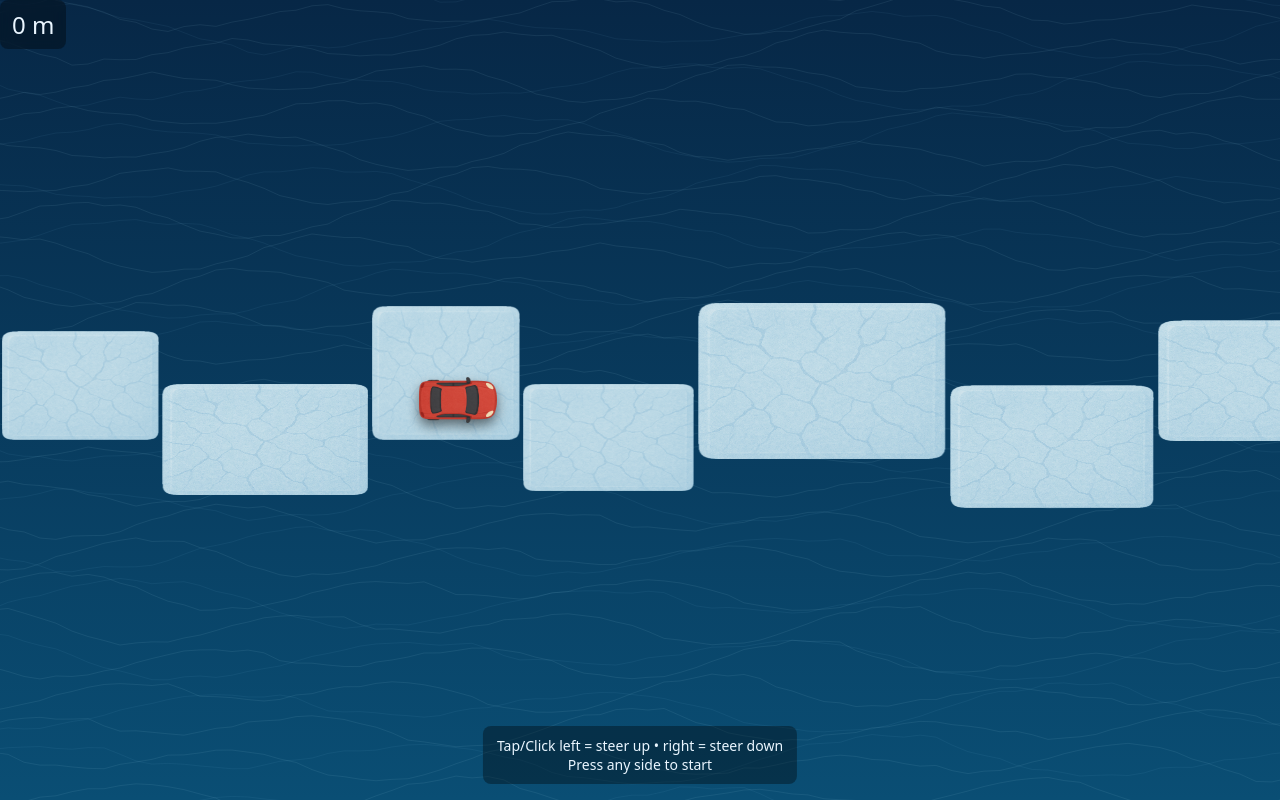
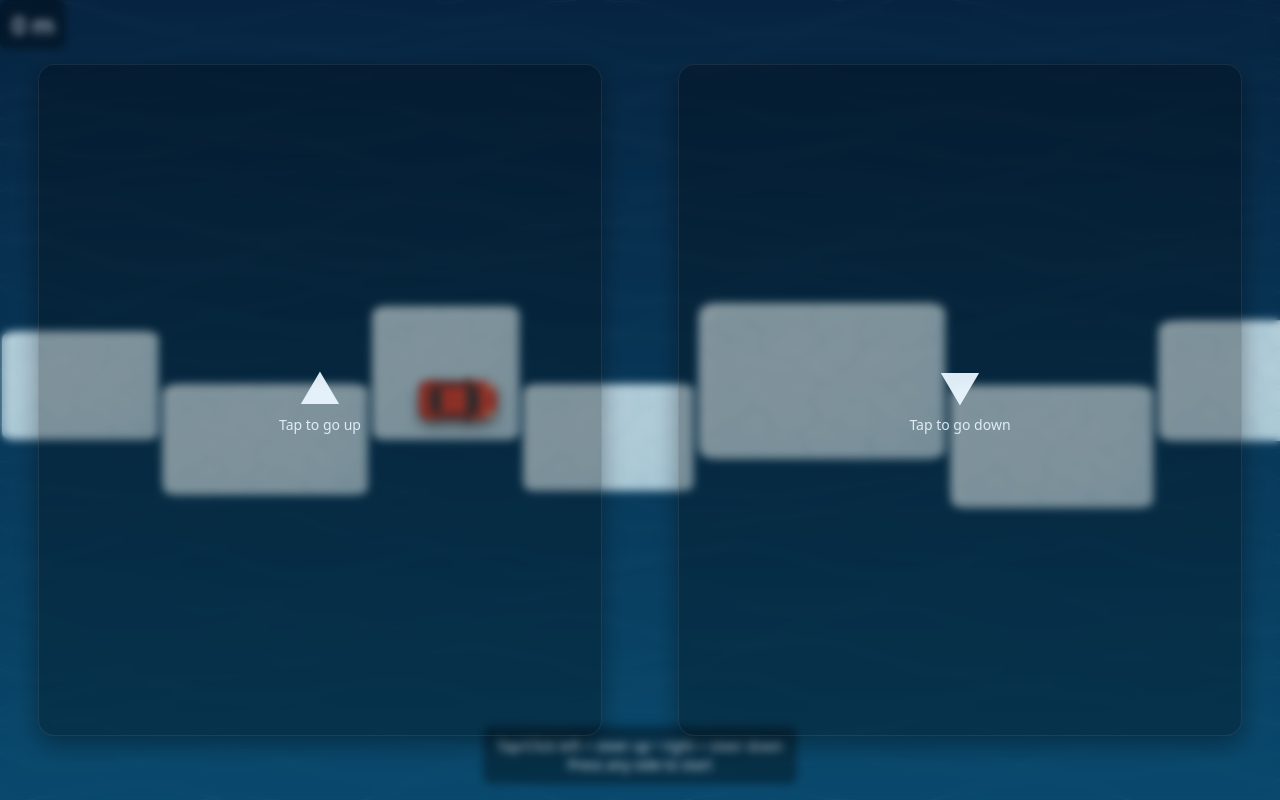
Before and after one commit to andrey94308/icy-drift, a plain HTML site: page index.html in a window 1280 px wide. Drawn offline with Linux system fonts and the light colour scheme.

Commit message:
Add start hint overlay with directional guidance for gameplay

```diff
--- a/index.html
+++ b/index.html
@@ -14,6 +14,16 @@
         Tap/Click left = steer up • right = steer down<br/>
         Press any side to start
       </div>
+      <div id="start-hint" aria-hidden="false">
+        <div class="half left">
+          <div class="arrow">▲</div>
+          <div class="label">Tap to go up</div>
+        </div>
+        <div class="half right">
+          <div class="arrow">▼</div>
+          <div class="label">Tap to go down</div>
+        </div>
+      </div>
       <div id="gameover" aria-hidden="true">
         <div class="panel">
           <div class="title">You have fallen!</div>
--- a/main.js
+++ b/main.js
@@ -70,6 +70,7 @@
   const hudGameOver = document.getElementById('gameover');
   const hudGoScore = document.getElementById('go-score');
   const hudGoRestart = document.getElementById('go-restart');
+  const hudStartHint = document.getElementById('start-hint');
 
   // Track definition: two ice lines creating a narrow seam to pass through
   // We'll procedurally generate two noisy sine-like curves offset in Y, scrolling right-to-left
@@ -125,6 +126,7 @@
 
     hudMessage.style.opacity = 1;
     hideGameOver();
+    if (hudStartHint) hudStartHint.setAttribute('aria-hidden','false');
     updateMeters();
   }
 
@@ -284,6 +286,7 @@
       active = true;
       state.running = true;
       hudMessage.style.opacity = 0;
+      if (hudStartHint) hudStartHint.setAttribute('aria-hidden','true');
       state.steerDir = (x < vw/2) ? -1 : 1;
     }
     function move(x) { if (active) state.steerDir = (x < vw/2) ? -1 : 1; }
@@ -311,11 +314,11 @@
     window.addEventListener('keydown', e => {
       if (e.code === 'ArrowUp' || e.code === 'KeyW' || e.code === 'ArrowLeft') {
         if (!state.running && state.meters > 0) { reset(); hideGameOver(); }
-        state.steerDir = -1; state.running = true; hudMessage.style.opacity = 0;
+        state.steerDir = -1; state.running = true; hudMessage.style.opacity = 0; if (hudStartHint) hudStartHint.setAttribute('aria-hidden','true');
       }
       if (e.code === 'ArrowDown' || e.code === 'KeyS' || e.code === 'ArrowRight') {
         if (!state.running && state.meters > 0) { reset(); hideGameOver(); }
-        state.steerDir = 1; state.running = true; hudMessage.style.opacity = 0;
+        state.steerDir = 1; state.running = true; hudMessage.style.opacity = 0; if (hudStartHint) hudStartHint.setAttribute('aria-hidden','true');
       }
     });
     window.addEventListener('keyup', e => {
@@ -456,6 +459,7 @@
     if (!hudGameOver) return;
     hudGoScore.textContent = `Score: ${Math.floor(state.meters)} m`;
     hudGameOver.setAttribute('aria-hidden', 'false');
+    if (hudStartHint) hudStartHint.setAttribute('aria-hidden','true');
   }
   function hideGameOver() {
     if (!hudGameOver) return;
--- a/style.css
+++ b/style.css
@@ -87,6 +87,40 @@ html, body {
 }
 #gameover button:active { transform: translateY(1px); }
 
+/* Start hint halves */
+#start-hint {
+  position: absolute;
+  inset: 0;
+  display: flex;
+  pointer-events: none;
+  backdrop-filter: blur(4px);
+  -webkit-backdrop-filter: blur(4px);
+  background: rgba(0,0,0,0.06);
+}
+#start-hint[aria-hidden="true"] { display: none; }
+#start-hint .half {
+  position: relative;
+  flex: 1;
+  display: flex;
+  flex-direction: column;
+  align-items: center;
+  justify-content: center;
+  color: #eaf6ff;
+}
+#start-hint .half::before {
+  content: "";
+  position: absolute;
+  inset: 8% 6%; /* top/bottom, left/right */
+  border-radius: 16px;
+  background: rgba(0, 0, 0, 0.28); /* translucent dark filter */
+  box-shadow: 0 8px 24px rgba(0,0,0,0.35), inset 0 0 0 1px rgba(255,255,255,0.08);
+}
+#start-hint .half .arrow, #start-hint .half .label { position: relative; z-index: 1; }
+#start-hint .left { background: transparent; }
+#start-hint .right { background: transparent; }
+#start-hint .arrow { font-size: 42px; line-height: 1; opacity: 0.95; }
+#start-hint .label { font-size: 14px; margin-top: 6px; opacity: 0.9; }
+
 /* Debug: left/right half guidance (hidden by default) */
 .halves::before, .halves::after {
   content: "";
```
